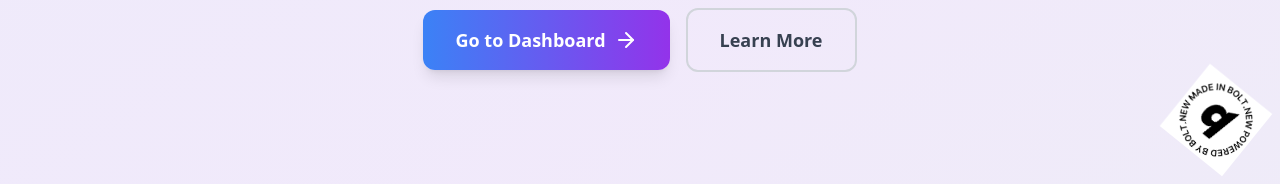
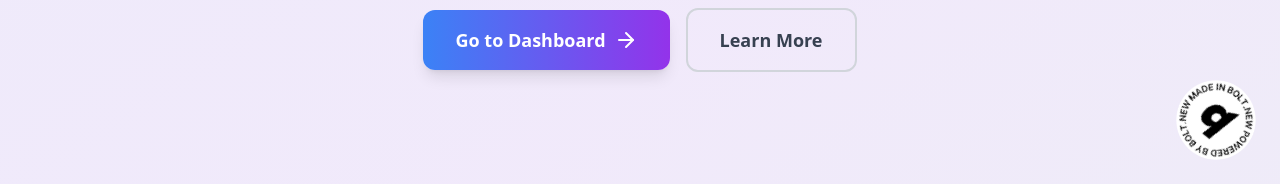
Before and after one commit to MohamedElsout/stocksence, a React (Vite) app: page / in a window 1280 px wide. Shown: the part 616-800 px from the top of the page. Built offline with nearby package versions, Linux system fonts and the light colour scheme.

Commit message:
إضافة شعار دائري متحرك يدور

```diff
--- a/index.html
+++ b/index.html
@@ -37,6 +37,9 @@
     <meta name="twitter:title" content="StockSence - نظام إدارة المخزون" />
     <meta name="twitter:description" content="نظام إدارة المخزون الاحترافي للشركات العصرية" />
     <meta name="twitter:image" content="./icons/icon-512x512.png" />
+
+    <!-- Custom styles -->
+    <link rel="stylesheet" href="./styles.css">
 
     <!-- Inline critical CSS for faster loading -->
     <style>
--- /dev/null
+++ b/public/styles.css
@@ -0,0 +1,30 @@
+/* Custom styles for circular logo */
+.circular-logo {
+  border-radius: 50%;
+  overflow: hidden;
+  box-shadow: 0 4px 15px rgba(0, 0, 0, 0.2);
+}
+
+.circular-logo img {
+  width: 100%;
+  height: 100%;
+  object-fit: cover;
+  border-radius: 50%;
+}
+
+/* Pulse animation for the logo */
+@keyframes pulse {
+  0% {
+    box-shadow: 0 0 0 0 rgba(59, 130, 246, 0.7);
+  }
+  70% {
+    box-shadow: 0 0 0 10px rgba(59, 130, 246, 0);
+  }
+  100% {
+    box-shadow: 0 0 0 0 rgba(59, 130, 246, 0);
+  }
+}
+
+.pulse-animation {
+  animation: pulse 2s infinite;
+}
--- a/src/pages/Landing.tsx
+++ b/src/pages/Landing.tsx
@@ -104,6 +104,7 @@ const Landing: React.FC = () => {
         animate={{ opacity: 1, scale: 1 }}
         transition={{ duration: 1, delay: 0.5 }}
         className={`fixed bottom-6 ${isRTL ? 'left-6' : 'right-6'} z-40`}
+        style={{ borderRadius: '50%', overflow: 'hidden', width: '80px', height: '80px' }}
       >
         <motion.div
           animate={{ rotate: 360 }}
@@ -113,12 +114,13 @@ const Landing: React.FC = () => {
             ease: "linear"
           }}
           whileHover={{ scale: 1.1 }}
-          className="w-20 h-20"
+          style={{ width: '100%', height: '100%', borderRadius: '50%' }}
         >
           <img
             src="/download copy.png"
             alt="Powered by Bolt"
-            className="w-full h-full"
+            className="w-full h-full rounded-full"
+            style={{ objectFit: 'cover' }}
           />
         </motion.div>
       </motion.div>
```
